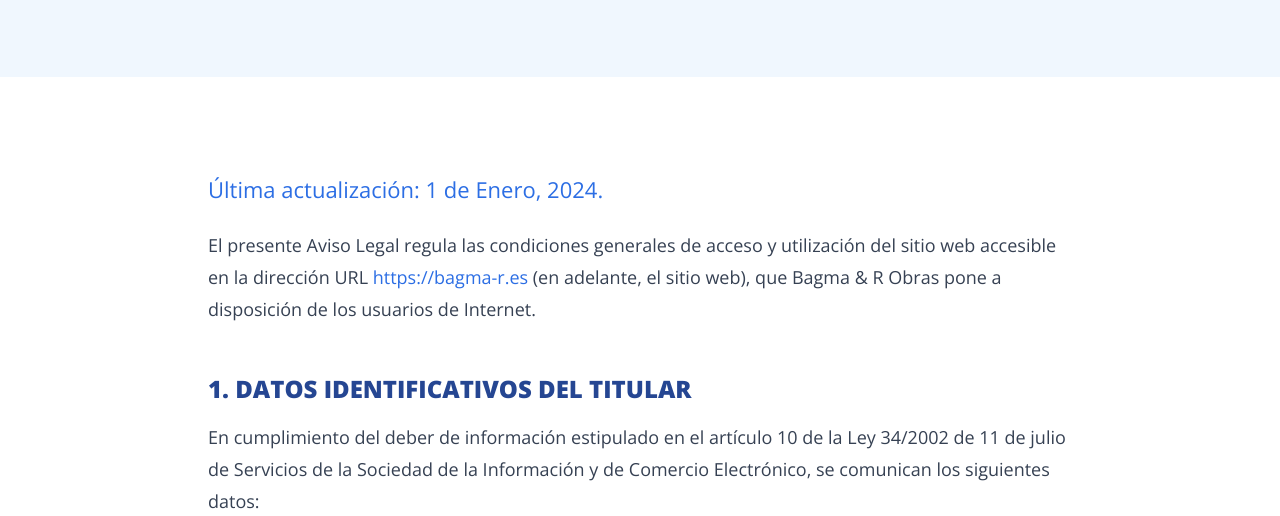
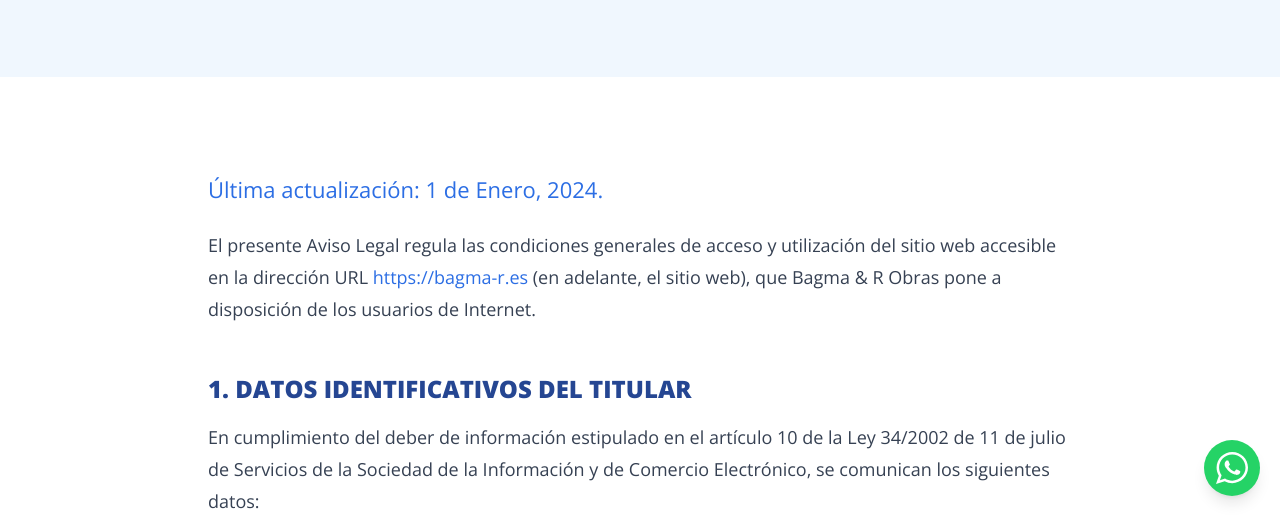
Before and after one commit to 2t0rHub/bagma-y-r-obras, an Astro site: page /aviso-legal in a window 1280 px wide. Shown: the part 284-800 px from the top of the page. Built offline with nearby package versions, Linux system fonts and the light colour scheme; Astro itself is replaced by a stand-in of ours.

Commit message:
add whatsapp widget

```diff
--- /dev/null
+++ b/src/components/WhatsAppWidget.astro
@@ -0,0 +1,33 @@
+---
+// src/components/WhatsAppWidget.astro
+
+interface Props {
+  phoneNumber: string;
+  message?: string;
+}
+
+const { phoneNumber, message = "Hola, me gustaría pedir un presupuesto." } =
+  Astro.props;
+
+const encodedMessage = encodeURIComponent(message);
+const whatsappUrl = `https://wa.me/${phoneNumber}?text=${encodedMessage}`;
+---
+
+<a
+  href={whatsappUrl}
+  target="_blank"
+  rel="noopener noreferrer"
+  class="fixed bottom-5 right-5 z-50 rounded-full bg-[#25D366] p-3 text-white shadow-lg transition-transform duration-300 hover:scale-110 hover:bg-[#128C7E] focus:outline-none focus:ring-2 focus:ring-green-400 focus:ring-offset-2"
+  aria-label="Contactar por WhatsApp"
+>
+  <svg
+    class="h-8 w-8"
+    xmlns="http://www.w3.org/2000/svg"
+    viewBox="0 0 30.667 30.667"
+    fill="currentColor"
+  >
+    <path
+      d="M30.667,14.939c0,8.25-6.74,14.938-15.056,14.938c-2.639,0-5.118-0.675-7.276-1.857L0,30.667l2.717-8.017 c-1.37-2.25-2.159-4.892-2.159-7.712C0.559,6.688,7.297,0,15.613,0C23.928,0.002,30.667,6.689,30.667,14.939z M15.61,2.382 c-6.979,0-12.656,5.634-12.656,12.56c0,2.748,0.896,5.292,2.411,7.362l-1.58,4.663l4.862-1.545c2,1.312,4.393,2.076,6.963,2.076 c6.979,0,12.658-5.633,12.658-12.559C28.27,8.016,22.59,2.382,15.61,2.382z M23.214,18.38c-0.094-0.151-0.34-0.243-0.708-0.427 c-0.367-0.184-2.184-1.069-2.521-1.189c-0.34-0.123-0.586-0.185-0.832,0.182c-0.243,0.367-0.951,1.191-1.168,1.437 c-0.215,0.245-0.43,0.276-0.799,0.095c-0.369-0.186-1.559-0.57-2.969-1.817c-1.097-0.972-1.838-2.169-2.052-2.536 c-0.217-0.366-0.022-0.564,0.161-0.746c0.165-0.165,0.369-0.428,0.554-0.643c0.185-0.213,0.246-0.364,0.369-0.609 c0.121-0.245,0.06-0.458-0.031-0.643c-0.092-0.184-0.829-1.984-1.138-2.717c-0.307-0.732-0.614-0.611-0.83-0.611 c-0.215,0-0.461-0.03-0.707-0.03S9.897,8.215,9.56,8.582s-1.291,1.252-1.291,3.054c0,1.804,1.321,3.543,1.506,3.787 c0.186,0.243,2.554,4.062,6.305,5.528c3.753,1.465,3.753,0.976,4.429,0.914c0.678-0.062,2.184-0.885,2.49-1.739 C23.307,19.268,23.307,18.533,23.214,18.38z"
+    ></path>
+  </svg>
+</a>
--- a/src/layouts/main.astro
+++ b/src/layouts/main.astro
@@ -3,12 +3,16 @@ import "../styles/global.css";
 import Header from "@/components/Header.astro";
 import Footer from "@/components/Footer.astro";
 import SeoSchema from "@/components/SeoSchema.astro";
+import WhatsAppWidget from "@/components/WhatsAppWidget.astro";
+import { COMPANY } from "@/config/config";
 const { content } = Astro.props;
 // Importa los grosores de fuente que necesitas. 400 es normal, 800 es extra-bold.
 import "@fontsource/open-sans/400.css";
 import "@fontsource/open-sans/800.css";
 
 const default_title = "Bagma & R Soluciones y Obras";
+const whatsappPhoneNumber = COMPANY.phone.replace("+", "");
+
 const default_description =
   "Bagma & R Soluciones y Obras es una empresa especializada en reformas del hogar y climatización, pide tu presupuesto!";
 ---
@@ -43,8 +47,20 @@ const default_description =
   </head>
 
   <body class="min-h-screen">
-    <Header />
+    <!--
+      Añadimos position: relative y un z-index para controlar el apilamiento del Header
+      y asegurar que no oculte otros elementos fijos como el widget de WhatsApp.
+    -->
+    <div class="relative z-40"><Header /></div>
     <slot />
-    <Footer />
+    <!--
+      Añadimos position: relative y un z-index menor que el del widget de WhatsApp (z-50)
+      para asegurar que el widget siempre se muestre por encima en cualquier dispositivo.
+    -->
+    <div class="relative z-40"><Footer /></div>
+    <WhatsAppWidget
+      phoneNumber={whatsappPhoneNumber}
+      message="Hola, he visto vuestra web y me gustaría recibir más información."
+    />
   </body>
 </html>
```
